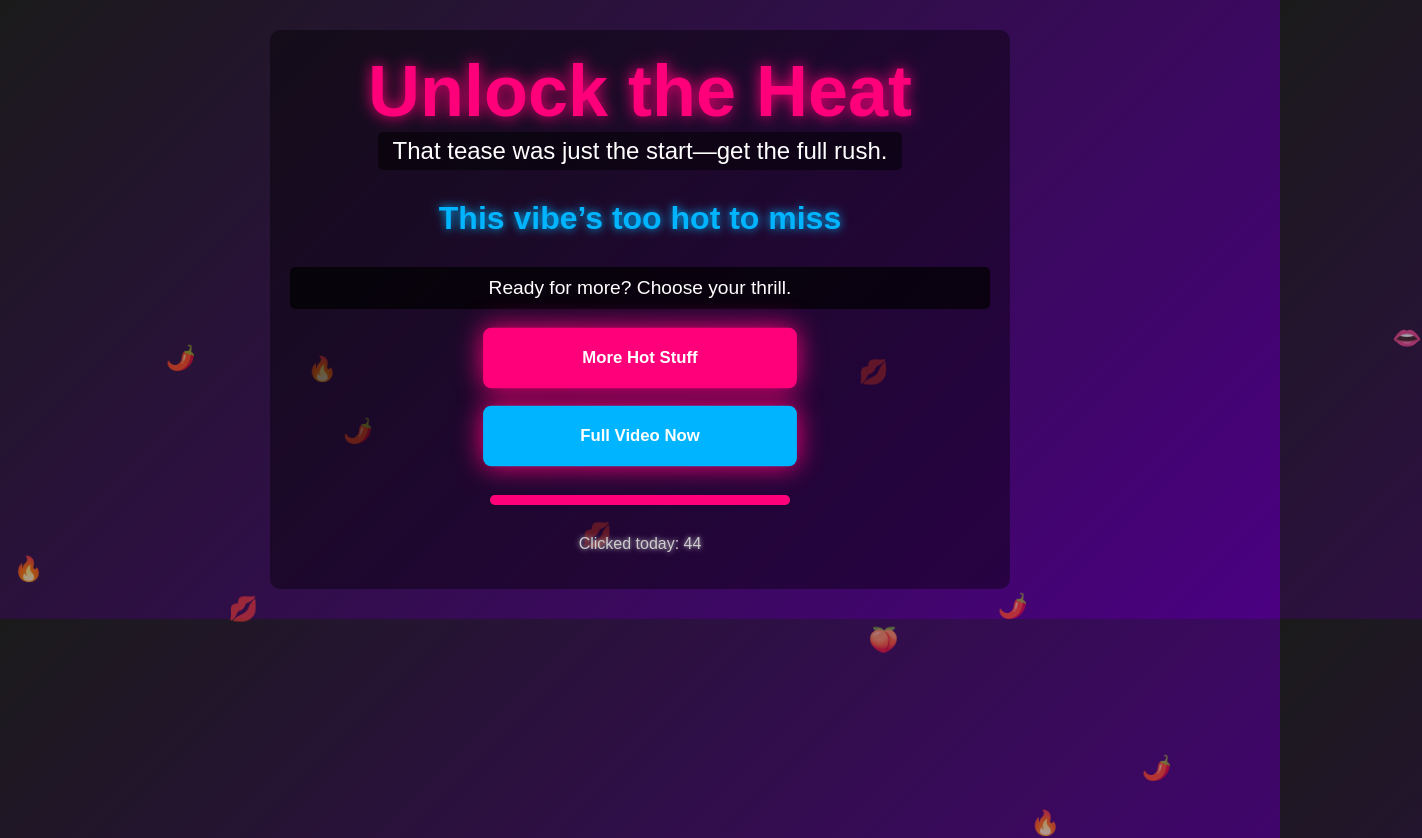
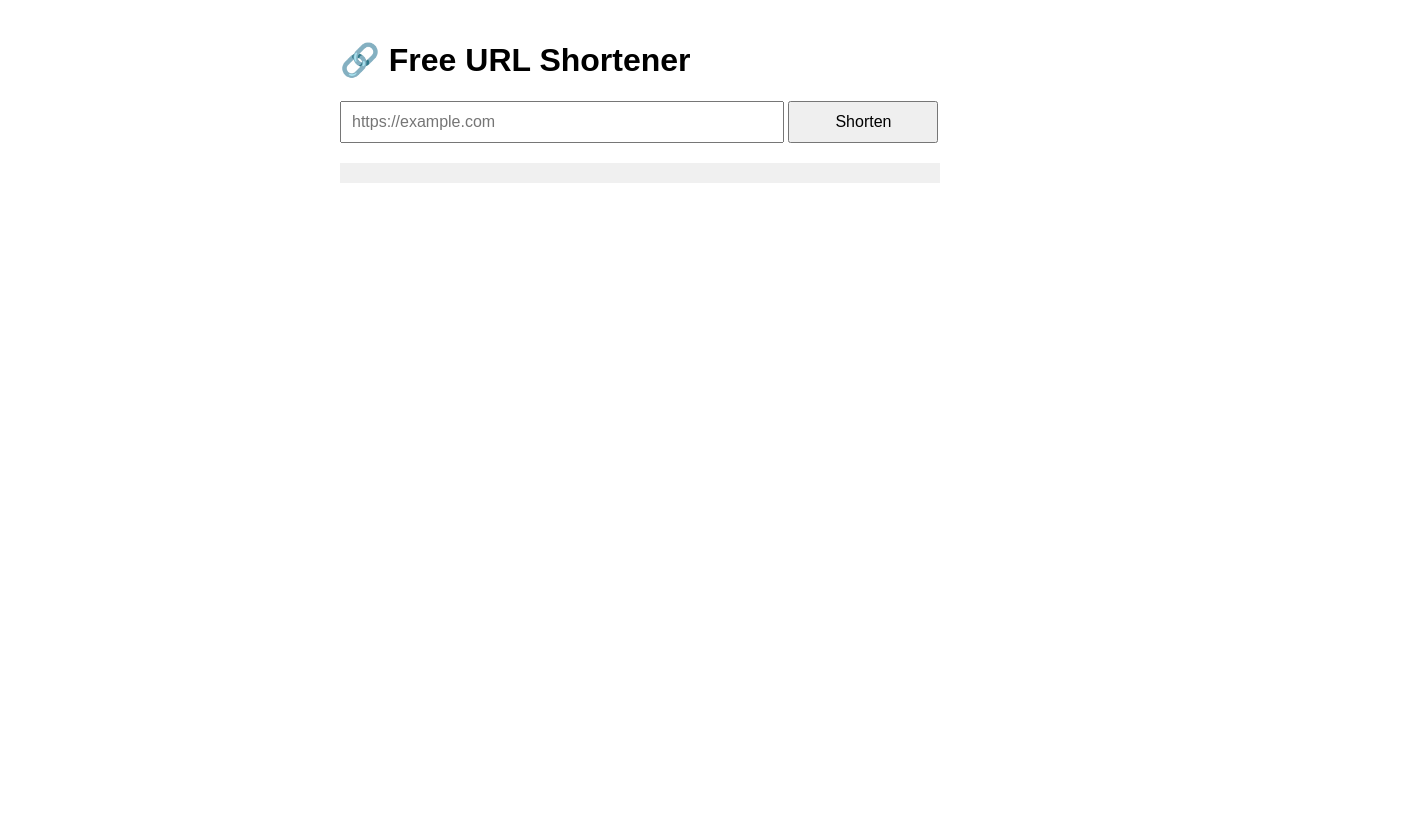
Before and after one commit to spicymemehub/Spicy-Meme-Hub, a plain HTML site: page index.html in a window 1280 px wide. Shown: the whole page, 1422 px wide, since content can reach past the window. After the commit the page ends 800 px from the top, so only its background shows below. Drawn offline with Linux system fonts and the light colour scheme.

Commit message:
Update index.html

```diff
--- a/index.html
+++ b/index.html
@@ -1,172 +1,42 @@
 <!DOCTYPE html>
 <html>
 <head>
+  <title>Free URL Shortener</title>
   <style>
-    body {
-      background: linear-gradient(135deg, #1a1a1a 0%, #4b0082 100%);
-      color: #fff;
-      font-family: Arial, sans-serif;
-      margin: 0;
-      padding: 30px;
-      text-align: center;
-      position: relative;
-      overflow: hidden; /* Keeps emojis inside */
-    }
-    .overlay {
-      position: relative;
-      z-index: 2; /* Above emojis */
-      background: rgba(0, 0, 0, 0.4);
-      padding: 20px;
-      border-radius: 10px;
-      max-width: 700px;
-      margin: 0 auto;
-    }
-    h1 {
-      color: #ff007a;
-      text-shadow: 0 0 15px #ff007a;
-      font-size: 4.5em;
-      margin: 0;
-    }
-    .tagline {
-      font-size: 1.5em;
-      color: #fff;
-      background: rgba(0, 0, 0, 0.5);
-      padding: 5px 15px;
-      border-radius: 5px;
-      display: inline-block;
-    }
-    #teaser {
-      color: #00b4ff;
-      text-shadow: 0 0 10px #00b4ff;
-      font-size: 2em;
-      margin: 30px 0;
-    }
-    .hook {
-      background: rgba(0, 0, 0, 0.7);
-      padding: 10px 20px;
-      border-radius: 5px;
-      font-size: 1.2em;
-    }
-    .btn {
-      padding: 20px 40px;
-      border-radius: 8px;
-      text-decoration: none;
-      font-weight: bold;
-      display: block;
-      margin: 20px auto;
-      box-shadow: 0 0 25px #ff007a;
-      animation: pulse 1.2s infinite;
-      transition: all 0.3s ease;
-      width: 220px;
-    }
-    .ad-btn {
-      background: #ff007a;
-      color: #fff;
-    }
-    .vid-btn {
-      background: #00b4ff;
-      color: #fff;
-    }
-    .btn:hover {
-      transform: scale(1.2);
-      box-shadow: 0 0 35px #ff007a;
-    }
-    @keyframes pulse {
-      0%, 100% { transform: scale(1); }
-      50% { transform: scale(1.08); }
-    }
-    #load-bar {
-      width: 300px;
-      background: #333;
-      height: 10px;
-      margin: 30px auto;
-      border-radius: 5px;
-    }
-    #load {
-      width: 0;
-      background: #ff007a;
-      height: 100%;
-      border-radius: 5px;
-      transition: width 5s;
-    }
-    #clicks {
-      color: #ccc;
-      font-size: 1em;
-      text-shadow: 0 0 5px #ccc;
-    }
-    .emoji {
-      position: absolute;
-      font-size: 1.5em;
-      opacity: 0.6;
-      z-index: 1; /* Behind content */
-      animation: float 10s infinite linear;
-    }
-    @keyframes float {
-      0% { transform: translate(0, 0); }
-      100% { transform: translate(var(--x-end), var(--y-end)); }
-    }
+    body { font-family: Arial, sans-serif; max-width: 600px; margin: 0 auto; padding: 20px; }
+    input, button { padding: 10px; font-size: 16px; }
+    input { width: 70%; }
+    button { width: 25%; cursor: pointer; }
+    #result { margin-top: 20px; padding: 10px; background: #f0f0f0; }
   </style>
 </head>
 <body>
-  <div class="overlay">
-    <h1>Unlock the Heat</h1>
-    <div class="tagline">That tease was just the start—get the full rush.</div>
-
-    <h2 id="teaser"></h2>
-    <div class="hook">Ready for more? Choose your thrill.</div>
-
-    <a href="[ADSTERRA_DIRECT_LINK]" class="btn ad-btn">More Hot Stuff</a>
-    <a href="[FULL_VIDEO_LINK]" class="btn vid-btn">Full Video Now</a>
-
-    <div id="load-bar"><div id="load"></div></div>
-    <p id="clicks">Clicked today: 44</p>
-  </div>
+  <h1>🔗 Free URL Shortener</h1>
+  <input type="url" id="urlInput" placeholder="https://example.com">
+  <button onclick="shortenUrl()">Shorten</button>
+  <div id="result"></div>
 
   <script>
-    // Random Teaser Text
-    const teasers = [
-      "79% swear by this move after dark",
-      "This trend’s heating up 2025",
-      "One trick you’ll wish you knew sooner",
-      "Steamy stats: 68% can’t resist this",
-      "This vibe’s too hot to miss"
-    ];
-    document.getElementById("teaser").innerHTML = teasers[Math.floor(Math.random() * teasers.length)];
+    async function shortenUrl() {
+      const url = document.getElementById('urlInput').value;
+      if (!url) return alert("Please enter a URL!");
 
-    // Loading Bar
-    setTimeout(() => { document.getElementById("load").style.width = "100%"; }, 100);
+      const response = await fetch('/api/shorten', {
+        method: 'POST',
+        headers: { 'Content-Type': 'application/json' },
+        body: JSON.stringify({ url })
+      });
 
-    // Click Counter
-    let clicks = localStorage.getItem('clickCount');
-    if (!clicks) {
-      clicks = 44; // Start at 44
-    } else {
-      clicks = parseInt(clicks) + 1; // Increase by 1 each refresh
+      const data = await response.json();
+
+      if (response.ok) {
+        document.getElementById('result').innerHTML = `
+          <p>Short URL: <a href="${data.shortUrl}" target="_blank">${data.shortUrl}</a></p>
+        `;
+      } else {
+        document.getElementById('result').innerHTML = `<p style="color: red;">Error: ${data.error}</p>`;
+      }
     }
-    localStorage.setItem('clickCount', clicks);
-    document.getElementById("clicks").innerHTML = `Clicked today: ${clicks}`;
-
-    // Naughty Emojis
-    const emojis = ['💋', '😈', '🔥', '🍑', '😉', '💦', '👄', '🌶️'];
-    function createEmoji() {
-      const emoji = document.createElement('div');
-      emoji.className = 'emoji';
-      emoji.innerHTML = emojis[Math.floor(Math.random() * emojis.length)];
-      const startX = Math.random() * window.innerWidth;
-      const startY = Math.random() * window.innerHeight;
-      const endX = (Math.random() - 0.5) * window.innerWidth * 2;
-      const endY = (Math.random() - 0.5) * window.innerHeight * 2;
-      emoji.style.left = `${startX}px`;
-      emoji.style.top = `${startY}px`;
-      emoji.style.setProperty('--x-end', `${endX}px`);
-      emoji.style.setProperty('--y-end', `${endY}px`);
-      document.body.appendChild(emoji);
-      setTimeout(() => emoji.remove(), 10000); // Remove after 10s
-    }
-    for (let i = 0; i < 15; i++) {
-      setTimeout(createEmoji, i * 500); // Staggered spawn
-    }
-    setInterval(createEmoji, 1000); // New emoji every second
   </script>
 </body>
 </html>
```
